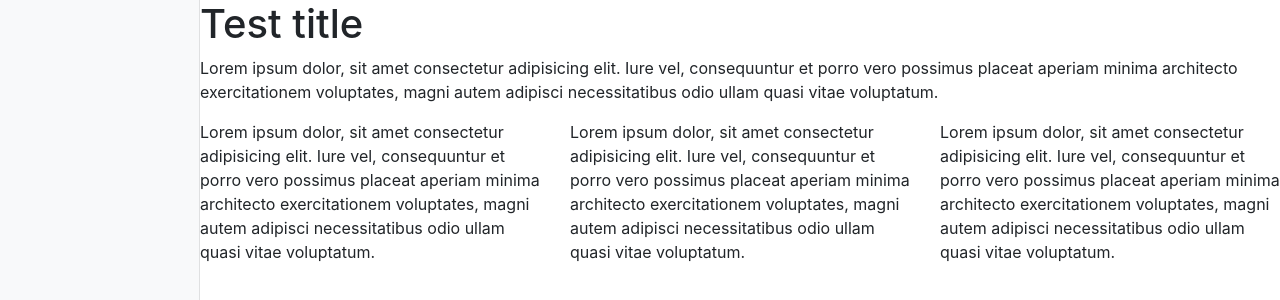
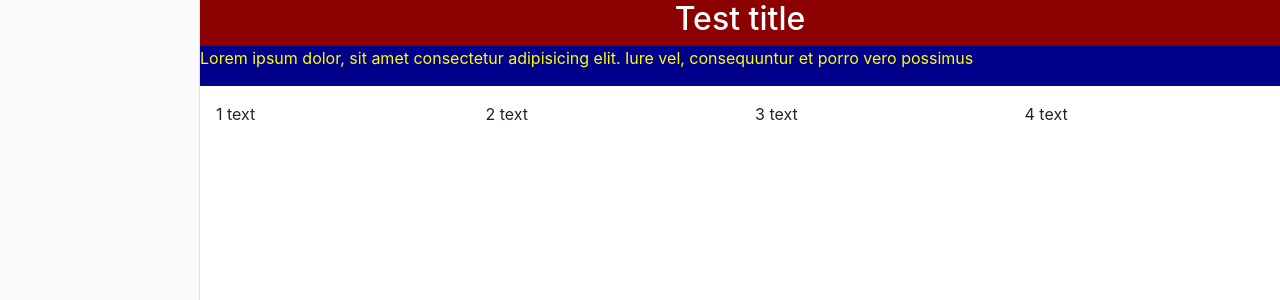
Before and after one commit to realing29/javascript-constructor, a website built with webpack: page src/index.html in a window 1280 px wide. Shown: the top 300 px of the page. Built offline with nearby package versions, Linux system fonts and the light colour scheme.

Commit message:
оптимизируем код

```diff
--- a/package.json
+++ b/package.json
@@ -15,6 +15,7 @@
   "license": "ISC",
   "devDependencies": {
     "css-loader": "^4.2.2",
+    "file-loader": "^6.1.0",
     "html-webpack-plugin": "^4.3.0",
     "style-loader": "^1.2.1",
     "webpack": "^4.43.0",
--- a/src/index.html
+++ b/src/index.html
@@ -14,41 +14,7 @@
 <body>
   <div id="app" class="container-fluid">
     <div id="panel" class="bg-light sidebar"></div>
-    <div id="site" class="content">
-      <div class="row">
-        <div class="col-sm">
-          <h1>Test title</h1>
-        </div>
-      </div>
-      <div class="row">
-        <div class="col-sm">
-          <p>Lorem ipsum dolor, sit amet consectetur adipisicing elit. Iure vel, consequuntur et porro vero possimus
-            placeat aperiam minima architecto exercitationem voluptates, magni autem adipisci necessitatibus odio
-            ullam
-            quasi vitae voluptatum.</p>
-        </div>
-      </div>
-      <div class="row">
-        <div class="col-sm">
-          <p>Lorem ipsum dolor, sit amet consectetur adipisicing elit. Iure vel, consequuntur et porro vero possimus
-            placeat aperiam minima architecto exercitationem voluptates, magni autem adipisci necessitatibus odio
-            ullam
-            quasi vitae voluptatum.</p>
-        </div>
-        <div class="col-sm">
-          <p>Lorem ipsum dolor, sit amet consectetur adipisicing elit. Iure vel, consequuntur et porro vero possimus
-            placeat aperiam minima architecto exercitationem voluptates, magni autem adipisci necessitatibus odio
-            ullam
-            quasi vitae voluptatum.</p>
-        </div>
-        <div class="col-sm">
-          <p>Lorem ipsum dolor, sit amet consectetur adipisicing elit. Iure vel, consequuntur et porro vero possimus
-            placeat aperiam minima architecto exercitationem voluptates, magni autem adipisci necessitatibus odio
-            ullam
-            quasi vitae voluptatum.</p>
-        </div>
-      </div>
-    </div>
+    <div id="site" class="content"></div>
   </div>
 </body>
 
--- a/src/index.js
+++ b/src/index.js
@@ -1 +1,13 @@
+import { model } from './model'
+import { templates } from "./templates";
 import './styles/main.css'
+
+const site = document.querySelector('#site')
+
+model.forEach(block => {
+  const generate = templates[block.type]
+  if (generate) {
+    const html = generate(block)
+    site.insertAdjacentHTML('beforeend', html)
+  }
+})
--- /dev/null
+++ b/src/model.js
@@ -0,0 +1,24 @@
+export const model = [
+  {
+    type: 'title', value: 'Test title', options: {
+      tag: 'h2',
+      styles: 'background: darkred; color: #fff; text-align: center;'
+    }
+  },
+  {
+    type: 'text', value: 'Lorem ipsum dolor, sit amet consectetur adipisicing elit. Iure vel, consequuntur et porro vero possimus', options: {
+      styles: 'background: darkblue; color: yellow;'
+    }
+  },
+  {
+    type: 'textColumns', value: [
+      '1 text',
+      '2 text',
+      '3 text',
+      '4 text'
+    ],
+    options: {
+      styles: 'padding: 1rem;'
+    }
+  }
+]
--- /dev/null
+++ b/src/templates.js
@@ -0,0 +1,21 @@
+import { row, col } from "./utils"
+
+// todo написать функцию для вставки изображений
+
+function title(block) {
+  const { tag, styles } = block.options
+  return row(col(`<${tag}>${block.value}</${tag}>`), styles)
+}
+
+function text(block) {
+  return row(col(`<p>${block.value}</p>`), block.options.styles)
+}
+function textColumns(block) {
+  const html = block.value.map(item => col(item))
+  return row(html.join(''), block.options.styles)
+}
+export const templates = {
+  title,
+  text,
+  textColumns
+}
--- /dev/null
+++ b/src/utils.js
@@ -0,0 +1,7 @@
+export function row(content, styles = '') {
+  return `<div class="row" style="${styles}">${content}</div>`
+}
+
+export function col(content) {
+  return `<div class="col-sm">${content}</div>`
+}
--- a/webpack.config.js
+++ b/webpack.config.js
@@ -20,8 +20,15 @@ module.exports = {
       {
         test: /\.css$/i,
         use: ['style-loader', 'css-loader']
+      },
+      {
+        test: /\.(png|jpe?g|gif)$/i,
+        use: [
+          {
+            loader: 'file-loader',
+          },
+        ],
       }
-
     ]
   }
 }
```
Also changed, not shown: 1 other file.
